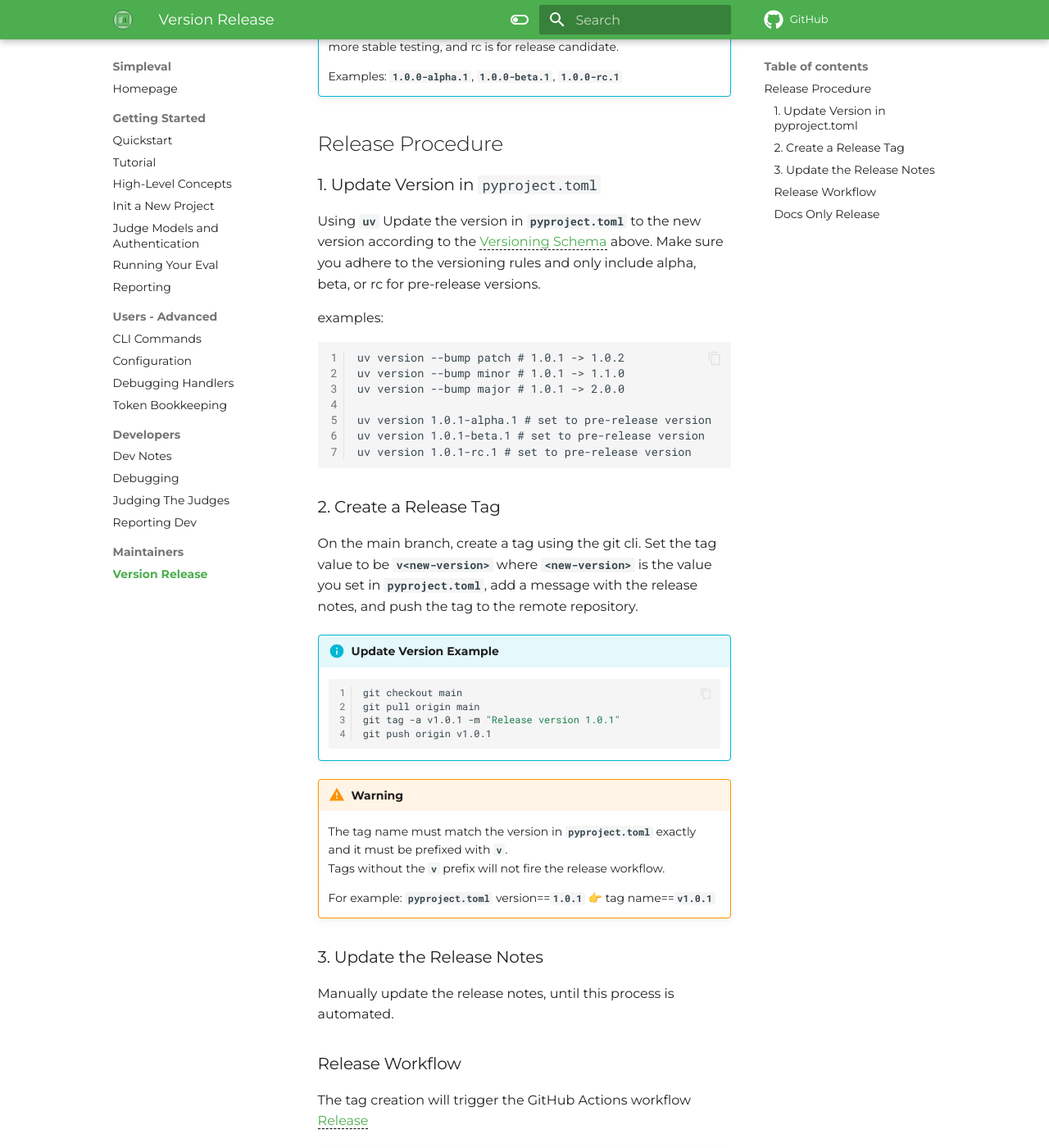
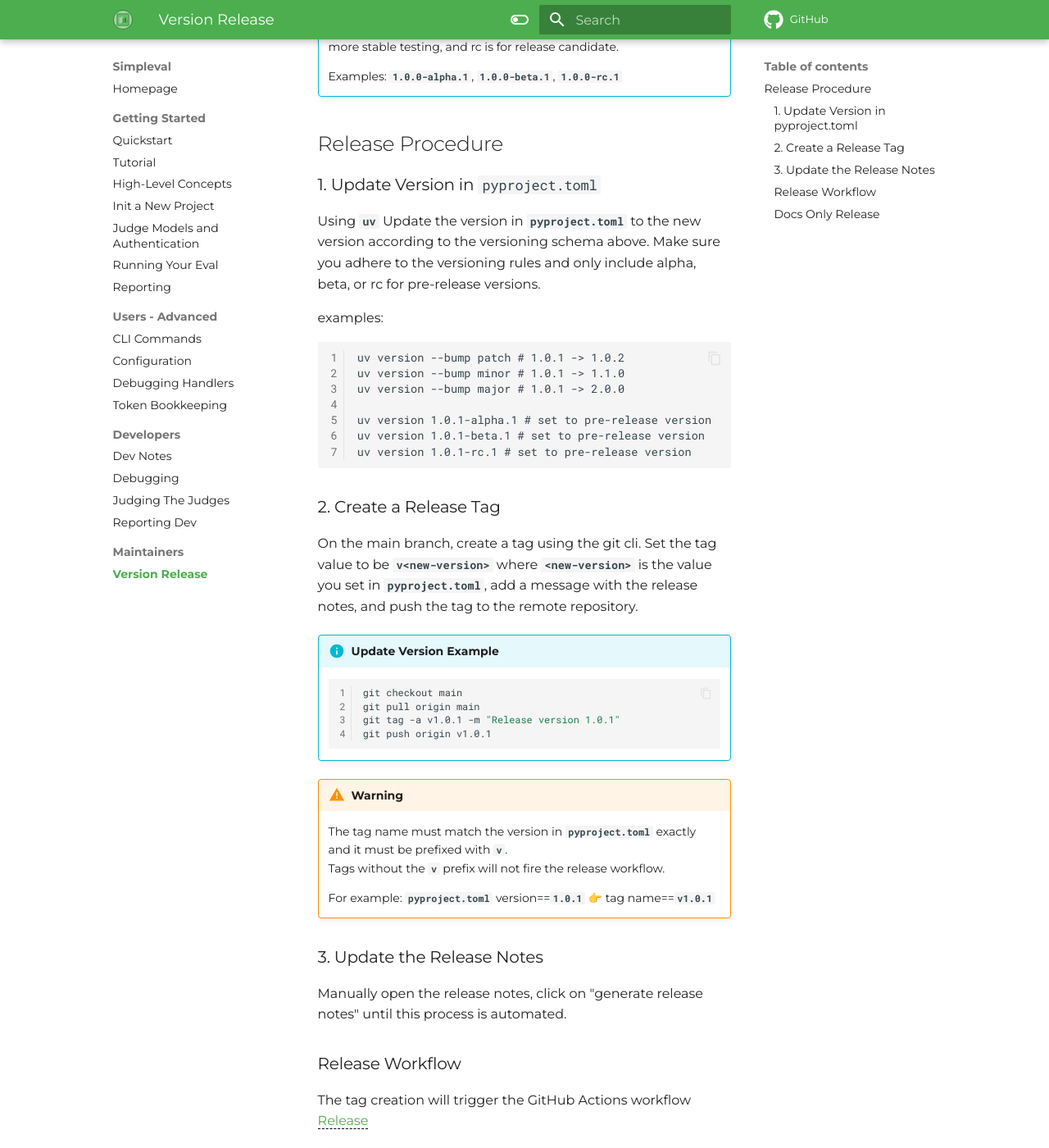
Before and after one commit to cyberark/simple-llm-eval, an MkDocs documentation site: the page built from docs/maintainers/version-release.md, in a window 1280 px wide and 1400 px high, scrolled down 577 px. Shown: the whole window at 82% size. Built offline with MkDocs 1.6.1 and Material for MkDocs 9.7.7, drawn with Linux system fonts in a browser that asks for light colours; comment, search, counter and statistics services are not loaded; the version menu is left out.

Commit message:
update release pipeline (#80)

````diff
--- a/docs/maintainers/version-release.md
+++ b/docs/maintainers/version-release.md
@@ -24,7 +24,7 @@
 
 ### 1. Update Version in `pyproject.toml`
 
-Using `uv` Update the version in `pyproject.toml` to the new version according to the [Versioning Schema](#versioning-schema) above. Make sure you adhere to the versioning rules and only include alpha, beta, or rc for pre-release versions.
+Using `uv` Update the version in `pyproject.toml` to the new version according to the versioning schema above. Make sure you adhere to the versioning rules and only include alpha, beta, or rc for pre-release versions.
 
 examples:
 ```
@@ -56,7 +56,7 @@ On the main branch, create a tag using the git cli. Set the tag value to be `v<n
     For example: `pyproject.toml` version==`1.0.1` 👉 tag name==`v1.0.1`
 
 ### 3. Update the Release Notes
-Manually update the release notes, until this process is automated.
+Manually open the release notes, click on "generate release notes" until this process is automated.
 
 ### Release Workflow
 
````
Also changed, not shown: 1 other file.
